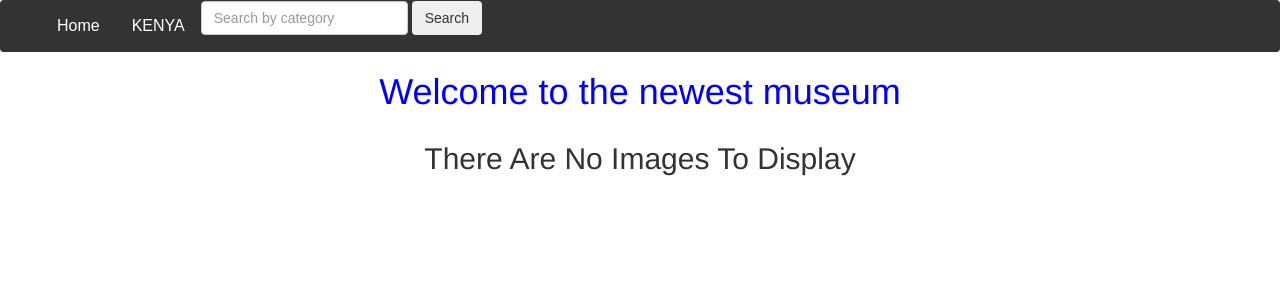
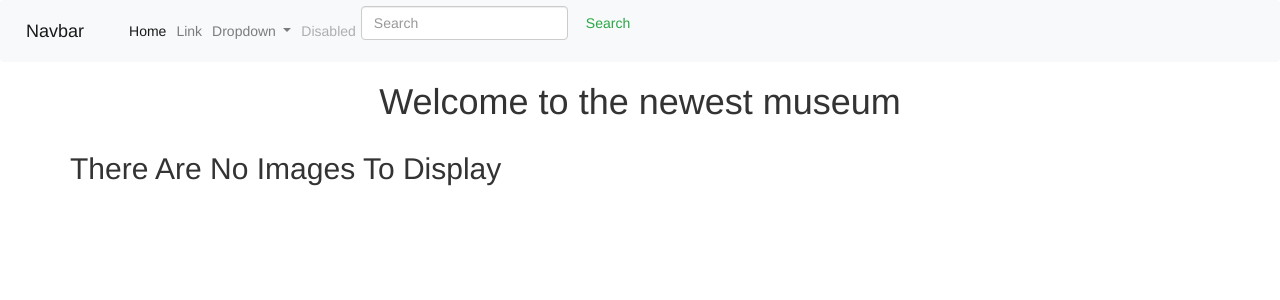
Before and after one commit to moha-abdul/photo-gallery, a Django app: page / in a window 1280 px wide. Shown: the top 300 px of the page. Run offline with Django 3.2, Linux system fonts and the light colour scheme; data that the repository does not hold is empty; some libraries are stand-ins or nearby versions.

Commit message:
Fix dropdown for location

```diff
--- a/gallery/templates/all-photos/locations.html
+++ b/gallery/templates/all-photos/locations.html
@@ -5,8 +5,9 @@
 
     <div class="container">
         <!-- Looping through photos   -->
-        {% for all_photos in photos %}
+        {% for all_photos in images %}
         <div class="col-xs-4 col-sm-4 col-md-4 col-lg-4">
+        <p>{{all_photos.name}}</p>
             <img src="{{all_photos.photo.url}}" class="img-responsive" alt="Image">
         </div>
 
--- a/gallery/templates/base.html
+++ b/gallery/templates/base.html
@@ -1,4 +1,4 @@
-{% load bootstrap3 %}
+{% load bootstrap4 %}
 {% load static %}
 
 <!DOCTYPE html>
@@ -11,12 +11,9 @@
     {% endblock %}
 
 
-  {% block styles %}
-    {% bootstrap_css %}
-    <link href="https://stackpath.bootstrapcdn.com/bootswatch/3.3.7/cosmo/bootstrap.min.css" rel="stylesheet" integrity="sha384-3Ivskwia8Fui5tbQi+RW4DgTkJ8d+hW7mLe7Yk89ibmD9482VECh0WFof8kIEjwI" crossorigin="anonymous">
-    <link rel="stylesheet" href="{% static 'css/basephotos.css' %}">
-
-  {% endblock %}
+    <!-- <link href="https://stackpath.bootstrapcdn.com/bootstrap/4.1.3/css/bootstrap.min.css" rel="stylesheet"> -->
+    <link href="//maxcdn.bootstrapcdn.com/bootstrap/4.0.0/css/bootstrap.min.css" rel="stylesheet" id="bootstrap-css">
+    <link href="//maxcdn.bootstrapcdn.com/bootstrap/3.3.0/css/bootstrap.min.css" rel="stylesheet" id="bootstrap-css">
 
 </head>
 <body>
@@ -26,9 +23,10 @@
 
     {% block content %} <h1 class='text-center'>Welcome to the newest museum</h1> {% endblock %}
 
-    {% block scripts %}
-        <script src="https://ajax.googleapis.com/ajax/libs/jquery/3.2.1/jquery.min.js"></script>
-        {% bootstrap_javascript %}
-    {% endblock %}
+<script src="//code.jquery.com/jquery-1.11.1.min.js"></script>
+
+    <script src="//maxcdn.bootstrapcdn.com/bootstrap/3.3.0/js/bootstrap.min.js"></script>
+        <!-- <script src="https://ajax.googleapis.com/ajax/libs/jquery/3.2.1/jquery.min.js"></script> -->
+
 </body>
 </html>
--- a/gallery/templates/navbar.html
+++ b/gallery/templates/navbar.html
@@ -1,17 +1,38 @@
+
 <nav class="navbar navbar-expand-lg navbar-light bg-light">
+  <a class="navbar-brand" href="#">Navbar</a>
+  <button class="navbar-toggler" type="button" data-toggle="collapse" data-target="#navbarSupportedContent" aria-controls="navbarSupportedContent" aria-expanded="false" aria-label="Toggle navigation">
+    <span class="navbar-toggler-icon"></span>
+  </button>
+
+  <div class="collapse navbar-collapse" id="navbarSupportedContent">
     <ul class="navbar-nav mr-auto">
       <li class="nav-item active">
-      <a class="nav-link" href="">Home</a>
+        <a class="nav-link" href="#">Home <span class="sr-only">(current)</span></a>
       </li>
+      <li class="nav-item">
+        <a class="nav-link" href="#">Link</a>
+      </li>
+      <li class="nav-item dropdown">
+        <a class="nav-link dropdown-toggle" href="#" id="navbarDropdown" role="button" data-toggle="dropdown" aria-haspopup="true" aria-expanded="false">
+          Dropdown
+        </a>
 
+        <div class="dropdown-menu" aria-labelledby="navbarDropdown">
+            {% for location in locations %}
+
+          <a class="dropdown-item" href="/locations/{{location.name}}">{{location.name}}</a>
+
+        {% endfor %}
+      </div>
+      </li>
       <li class="nav-item">
-      <a class="nav-link" href="/locations/kenya">KENYA</a>
+        <a class="nav-link disabled" href="#">Disabled</a>
       </li>
-
-
     </ul>
-  <form class="form-inline my-2 my-lg-0" role="search" action="{% url 'searching' %}">
-    <input class="form-control mr-sm-2" type="search" placeholder="Search by category" aria-label="Search" name="photo">
+    <form class="form-inline my-2 my-lg-0">
+      <input class="form-control mr-sm-2" type="search" placeholder="Search" aria-label="Search">
       <button class="btn btn-outline-success my-2 my-sm-0" type="submit">Search</button>
     </form>
+  </div>
 </nav>
--- a/gallery/views.py
+++ b/gallery/views.py
@@ -42,7 +42,10 @@
 
 def filter_by_location(request, location):
     images = Location.objects.get(name=location)
-    print(images.name)
-    photos = Photos.objects.filter(location=images.id)
+    photos = Photos.objects.filter(location_id=images.id)
 
-    return render(request, 'all-photos/locations.html', {"photos" : photos})
+    return render(request, 'all-photos/locations.html', {"images" : photos})
+
+# def nav(request):
+#     locations = Location.objects.all()
+#     return render('navbar.html',{"locations":locations})
--- a/photo/settings.py
+++ b/photo/settings.py
@@ -38,7 +38,7 @@
     'django.contrib.messages',
     'django.contrib.staticfiles',
     'gallery.apps.GalleryConfig',
-    'bootstrap3',
+    'bootstrap4',
 ]
 
 MIDDLEWARE = [
```
Also changed, not shown: media/myphotos/img3.jpg (added). Lines whose indentation alone changed are shown as unchanged.
